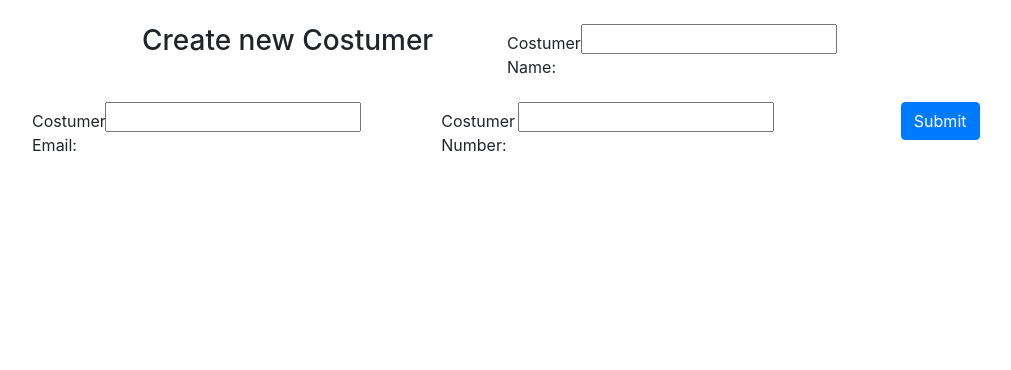
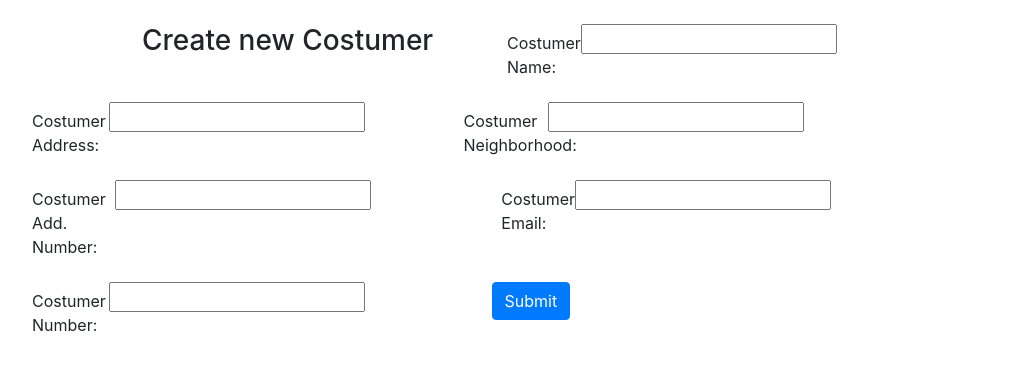
Before and after one commit to elmoamedeo/cesusctrab3, a Django app: page /costumer/ in a window 1280 px wide. Shown: the top 370 px of the page, without its empty margins (38-1049 px from the left). Run offline with Django 3.2, Linux system fonts and the light colour scheme; some libraries are stand-ins or nearby versions.

Commit message:
Employee and Costumer HTML fix

```diff
--- a/trabalho3/templates/costumer/create_costumer.html
+++ b/trabalho3/templates/costumer/create_costumer.html
@@ -23,6 +23,24 @@
                     {{ form.name }}
                 </div>
             </div>
+                        <div class="form-group row">
+                <label class="col-sm-2 col-form-label">Costumer Address:</label>
+                <div class="col-sm-4">
+                    {{ form.address }}
+                </div>
+            </div>
+            <div class="form-group row">
+                <label class="col-sm-2 col-form-label">Costumer Neighborhood:</label>
+                <div class="col-sm-4">
+                    {{ form.neighborhood }}
+                </div>
+            </div>
+            <div class="form-group row">
+                <label class="col-sm-2 col-form-label">Costumer Add. Number:</label>
+                <div class="col-sm-4">
+                    {{ form.address_number }}
+                </div>
+            </div>
             <div class="form-group row">
                 <label class="col-sm-2 col-form-label">Costumer Email:</label>
                 <div class="col-sm-4">
```
Also changed, not shown: trabalho3/templates/costumer/edit_costumer.html (+23 -3 lines), trabalho3/templates/employee/create_employee.html (+18 -0 lines), trabalho3/templates/employee/edit_employee.html (+21 -1 lines).
